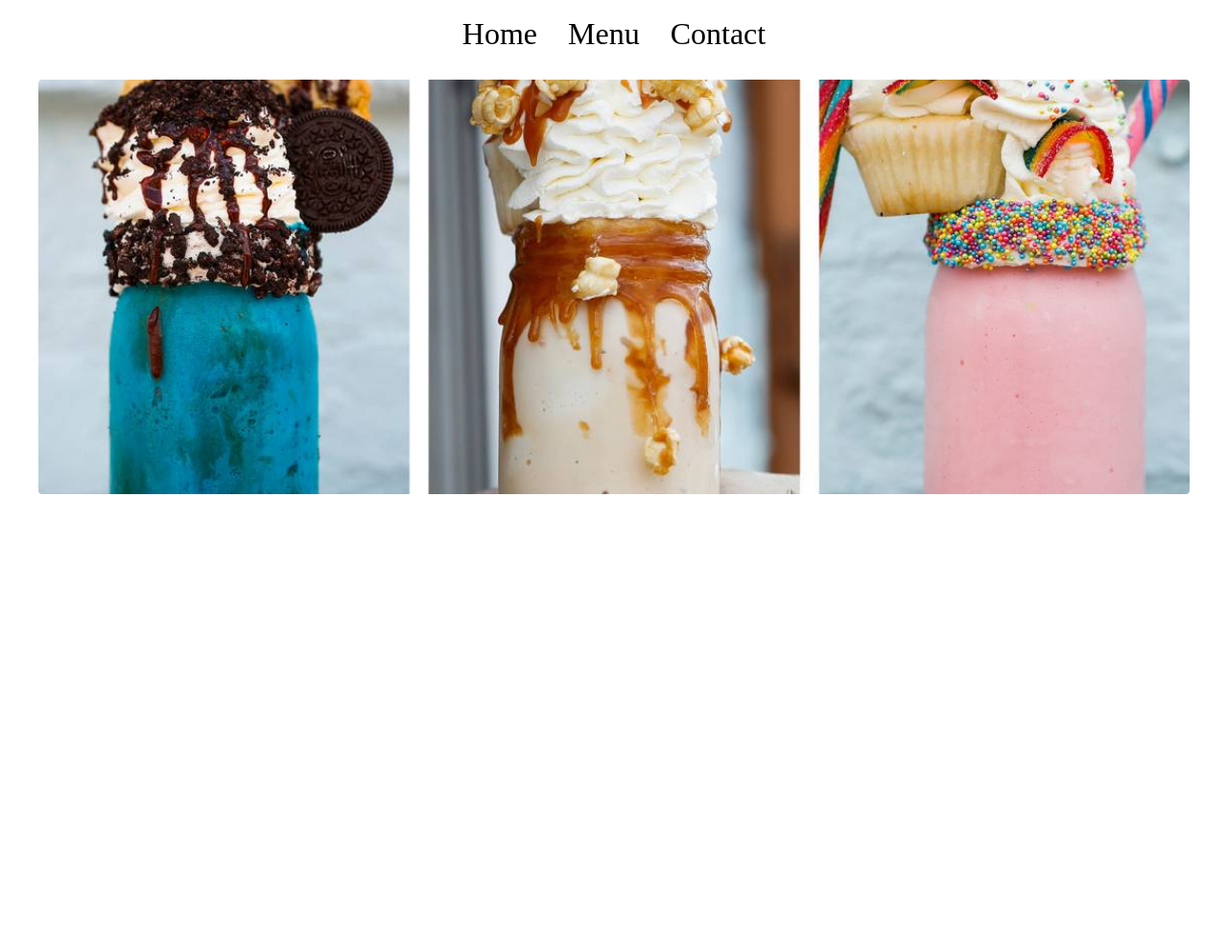
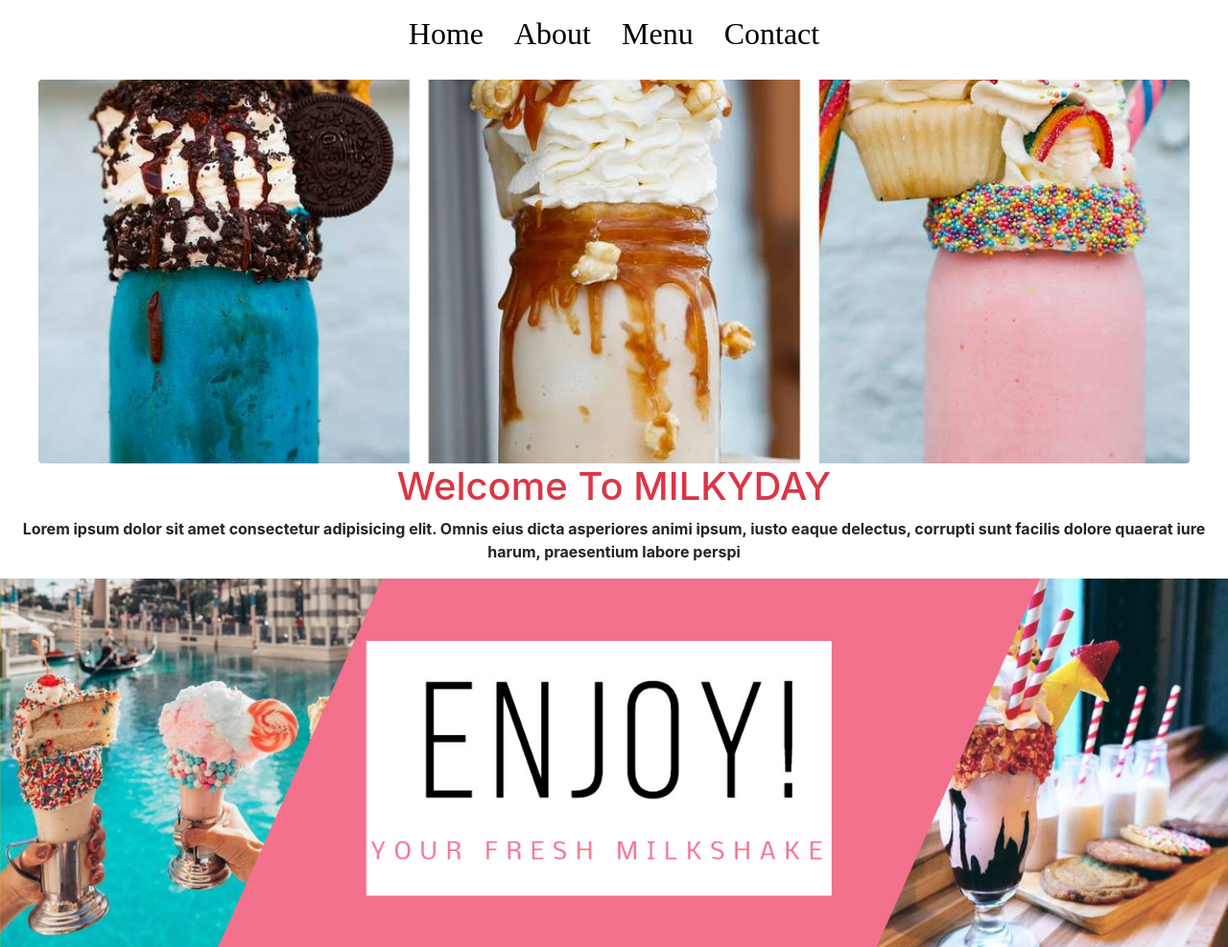
Before and after one commit to rahalrazika/restaurant-page, a website built with webpack: page dist/index.html in a window 1280 px wide. Shown: the part 154-1141 px from the top of the page at 96% size. Before the commit the page ends 800 px from the top, so only its background shows below. Built offline with nearby package versions, Linux system fonts and the light colour scheme.

Commit message:
add about file

```diff
--- a/src/index.js
+++ b/src/index.js
@@ -2,9 +2,10 @@ import './style.css';
 import 'bootstrap/dist/css/bootstrap.min.css';
 import header from './modules/navbar';
 import containre from './modules/home';
+import about from './modules/about'
 
 const content = document.querySelector('.content');
 
-
 content.appendChild(header);
 content.appendChild(containre);
+content.appendChild(about);
--- /dev/null
+++ b/src/modules/about.js
@@ -0,0 +1,24 @@
+import bannerImg from '../images/banner.jpg';
+
+const about = document.createElement('div');
+const h1 = document.createElement('h1');
+h1.classList.add('h1', 'text-danger', 'text-center');
+h1.textContent = `Welcome To MILKYDAY`
+
+const aboutText = document.createElement('p');
+aboutText.classList.add('about-text', 'text-center', 'font-weight-bold');
+aboutText.textContent = `Lorem ipsum dolor sit amet consectetur adipisicing elit.
+Omnis eius dicta asperiores animi ipsum, iusto eaque delectus,
+corrupti sunt facilis dolore quaerat iure harum, praesentium labore perspi`
+
+const banner = document.createElement('img');
+banner.src = bannerImg;
+banner.classList.add('about-banner', 'mx-auto');
+
+
+about.appendChild(h1);
+about.appendChild(aboutText);
+
+about.appendChild(banner);
+
+export default about;
--- a/src/modules/navbar.js
+++ b/src/modules/navbar.js
@@ -8,7 +8,7 @@ logo.classList.add('rounded', 'mx-auto', 'd-block', 'navbar-m');
 
 const navbar = document.createElement('ul');
 navbar.classList.add('nav', 'justify-content-center', 'navbar-m');
-const navlist = ['Home', 'Menu', 'Contact'];
+const navlist = ['Home', 'About', 'Menu', 'Contact'];
 
 
 for (let i = 0; i < navlist.length; i += 1) {
--- a/src/style.css
+++ b/src/style.css
@@ -14,6 +14,11 @@ body {
  .img-hero {
     margin-top: 1rem;
     width: 75rem;
-    height: 27rem;
+    height: 25rem;
     object-fit: cover;
 }
+ .about-banner {
+   width:80rem;
+   height: 24rem;
+   object-fit: cover;
+}
```
Also changed, not shown: dist/377b1e59ae63655e11ef.jpg (added), dist/46b59f5b889d4a94b00e.jpg (added), dist/Spring Color.jpg (added), dist/index.html, dist/main.js, dist/menu.jpg (added), dist/menu1.jpg (added), src/images/banner.jpg (added), src/images/manu3.jpg (added), src/images/menu 6.jpg (added), src/images/menu1.jpg (added), src/images/menu4.jpg (added), src/images/menu5.jpg (added), src/images/sharktank.jpg (added), 2 other files.
